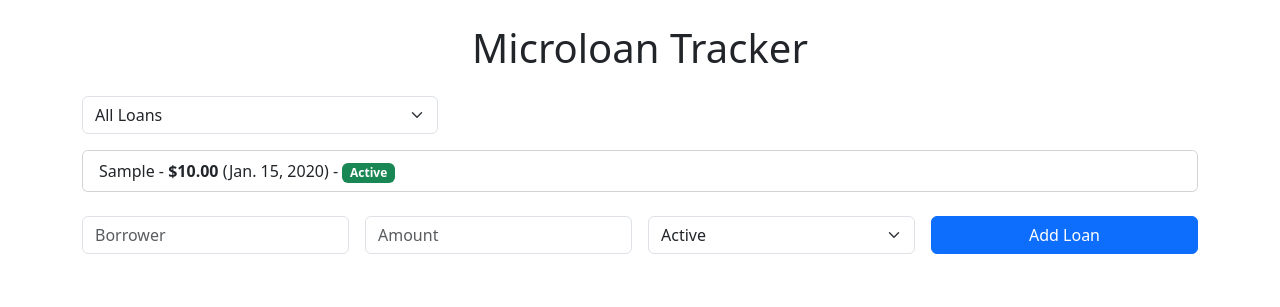
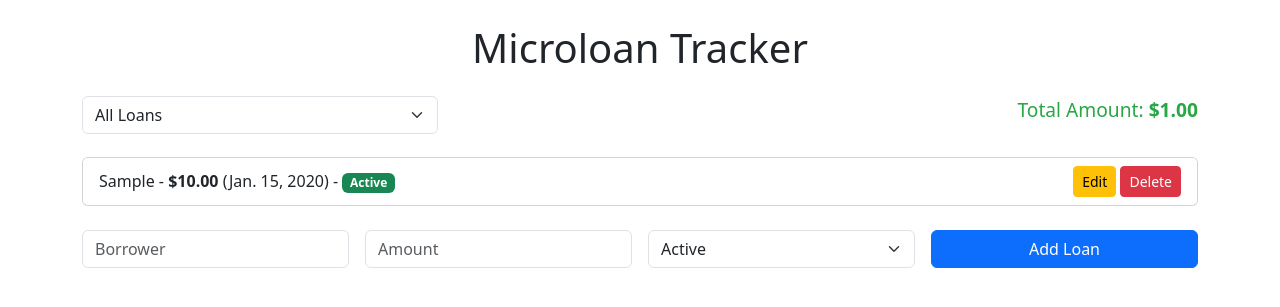
Before and after one commit to ConradPB/microloan-tracker, a Django app: template loans/templates/loans/index.html in a window 1280 px wide. Shown: the top 307 px of the page. Run offline with Django 5.2, Linux system fonts and the light colour scheme; tables that the repository leaves empty hold one stand-in row (values such as "Sample post"); the template is opened without the code that fills it: values that come from a table or form of the project are taken from there, most other values are stand-ins (such as "Sample title", 1, 10 or a date in 2020).

Commit message:
updated templated

```diff
--- a/loans/templates/loans/index.html
+++ b/loans/templates/loans/index.html
@@ -3,6 +3,10 @@
 <head>
     <title>Microloan Tracker</title>
     <link href="https://cdn.jsdelivr.net/npm/bootstrap@5.3.0/dist/css/bootstrap.min.css" rel="stylesheet">
+    <style>
+        .total { font-size: 1.2em; color: #28a745; }
+        .list-group-item:hover { background-color: #f8f9fa; }
+    </style>
 </head>
 <body class="container mt-4">
     <h1 class="text-center mb-4">Microloan Tracker</h1>
@@ -16,15 +20,35 @@
                 </select>
             </form>
         </div>
+        <div class="col-md-8 text-end">
+            <p class="total">Total Amount: <strong>${{ total_amount|floatformat:2 }}</strong></p>
+        </div>
     </div>
     <div class="card">
         <ul class="list-group list-group-flush">
             {% for loan in loans %}
-                <li class="list-group-item">
-                    {{ loan.borrower }} - <strong>${{ loan.amount }}</strong> ({{ loan.date }}) -
-                    <span class="badge {% if loan.status == 'Active' %}bg-success{% else %}bg-secondary{% endif %}">
-                        {{ loan.status }}
+                <li class="list-group-item d-flex justify-content-between align-items-center">
+                    <span>
+                        {{ loan.borrower }} - <strong>${{ loan.amount }}</strong> ({{ loan.date }}) -
+                        <span class="badge {% if loan.status == 'Active' %}bg-success{% else %}bg-secondary{% endif %}">
+                            {{ loan.status }}
+                        </span>
                     </span>
+                    <div>
+                        <form method="post" style="display:inline;">
+                            {% csrf_token %}
+                            <input type="hidden" name="loan_id" value="{{ loan.id }}">
+                            <input type="hidden" name="borrower" value="{{ loan.borrower }}">
+                            <input type="hidden" name="amount" value="{{ loan.amount }}">
+                            <input type="hidden" name="status" value="{{ loan.status }}">
+                            <button type="submit" name="edit" class="btn btn-sm btn-warning" onclick="promptEdit(this)">Edit</button>
+                        </form>
+                        <form method="post" style="display:inline;">
+                            {% csrf_token %}
+                            <input type="hidden" name="loan_id" value="{{ loan.id }}">
+                            <button type="submit" name="delete" class="btn btn-sm btn-danger" onclick="return confirm('Delete this loan?')">Delete</button>
+                        </form>
+                    </div>
                 </li>
             {% empty %}
                 <li class="list-group-item text-muted">No loans yet.</li>
@@ -47,9 +71,24 @@
                 </select>
             </div>
             <div class="col-md-3">
-                <button type="submit" class="btn btn-primary w-100">Add Loan</button>
+                <button type="submit" name="add" class="btn btn-primary w-100">Add Loan</button>
             </div>
         </div>
     </form>
+    <script>
+        function promptEdit(button) {
+            let form = button.form;
+            let borrower = prompt("Edit Borrower:", form.querySelector('[name=borrower]').value);
+            let amount = prompt("Edit Amount:", form.querySelector('[name=amount]').value);
+            let status = prompt("Edit Status (Active/Paid):", form.querySelector('[name=status]').value);
+            if (borrower && amount && status) {
+                form.querySelector('[name=borrower]').value = borrower;
+                form.querySelector('[name=amount]').value = amount;
+                form.querySelector('[name=status]').value = status;
+            } else {
+                event.preventDefault();
+            }
+        }
+    </script>
 </body>
 </html>
```
